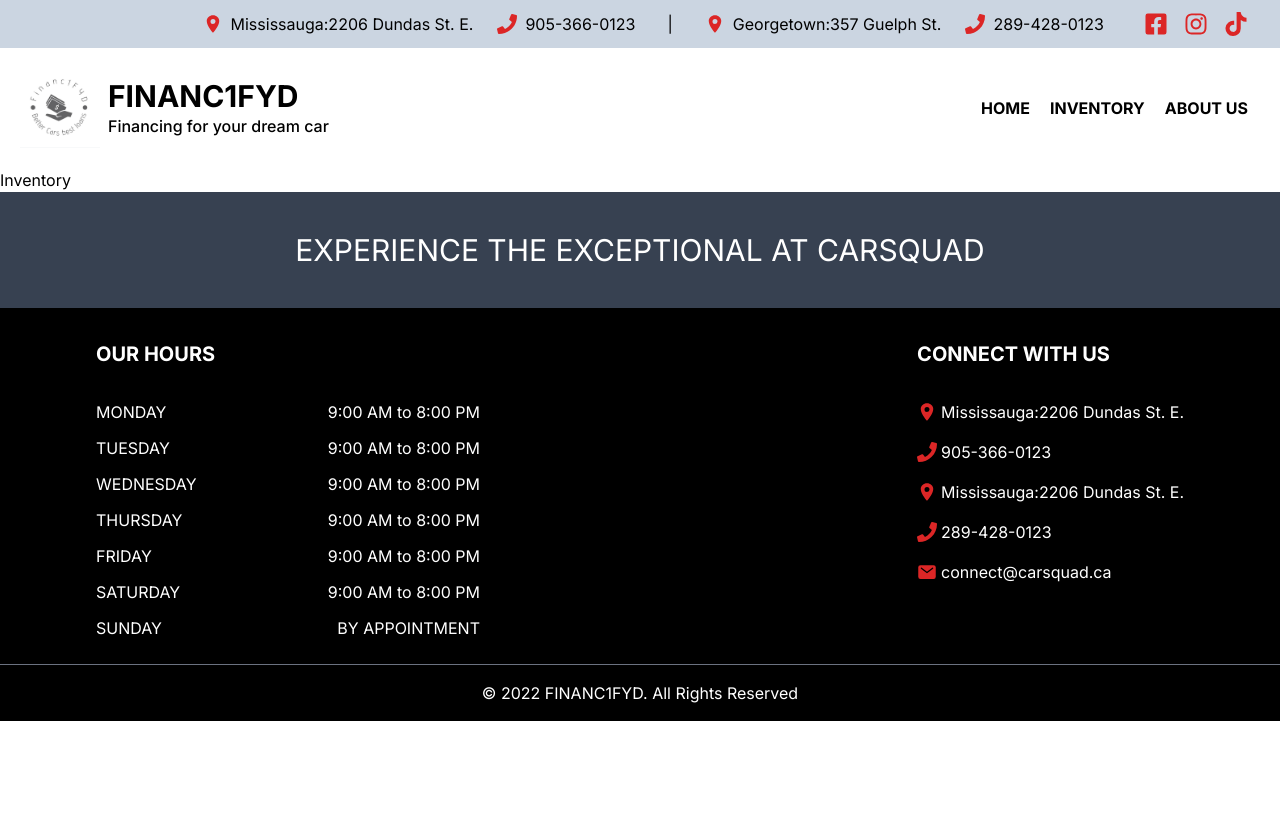
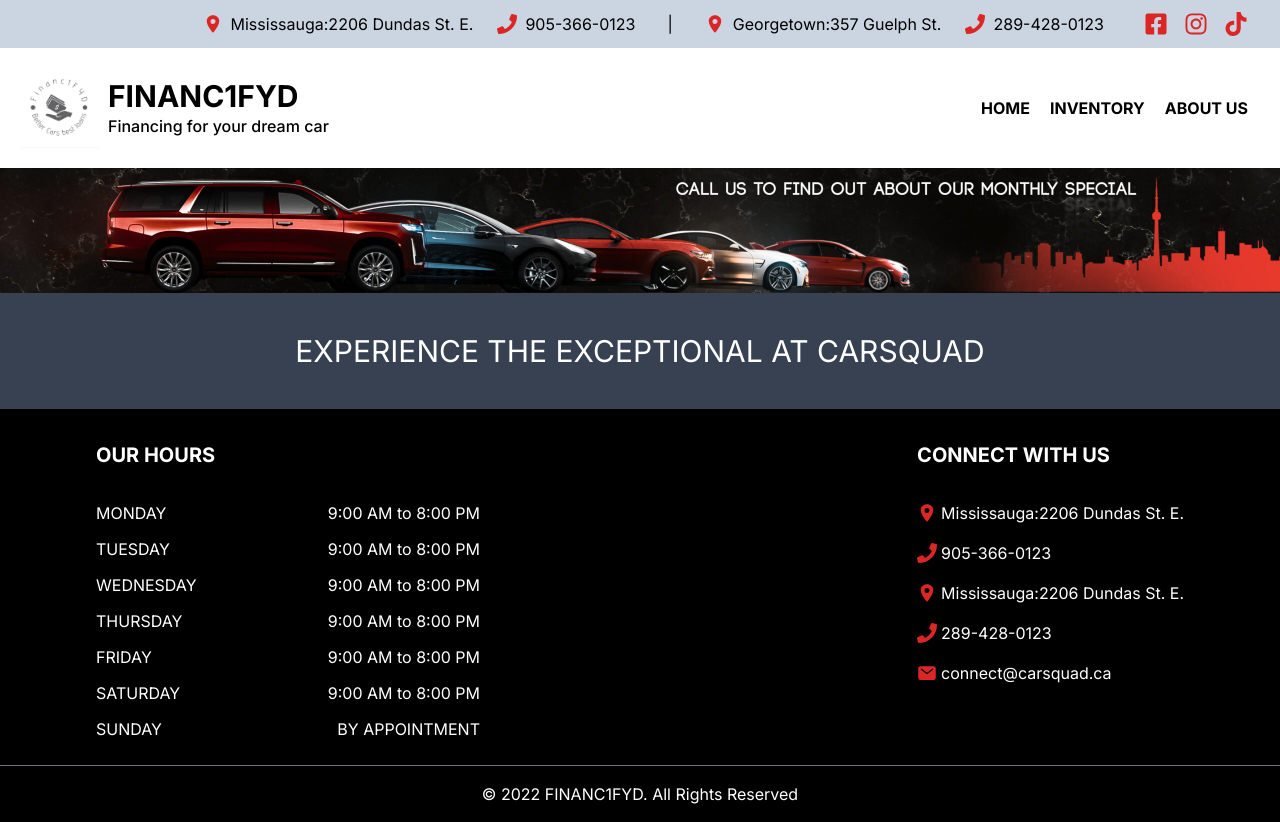
Before and after one commit to chaitanya-rahul-jain/financ1fyd-car-catalogue, a Next.js app: page /inventory in a window 1280 px wide. Before the commit the page ends 800 px from the top, so only its background shows below. Built offline with nearby package versions, Linux system fonts and the light colour scheme.

Commit message:
style: add banner to inventory page

```diff
--- a/app/globals.css
+++ b/app/globals.css
@@ -9,3 +9,7 @@
   margin: 0;
   padding: 0;
 }
+
+/* body {
+  background-color: black;
+} */
--- a/app/inventory/page.jsx
+++ b/app/inventory/page.jsx
@@ -1,9 +1,11 @@
-import React from 'react'
+import React from "react";
 
 const Inventory = () => {
   return (
-    <div>Inventory</div>
-  )
-}
+    <div>
+      <img src="/inventory/inventory_banner.jpg" />
+    </div>
+  );
+};
 
-export default Inventory
+export default Inventory;
```
Also changed, not shown: public/inventory/inventory_banner.jpg (added).
